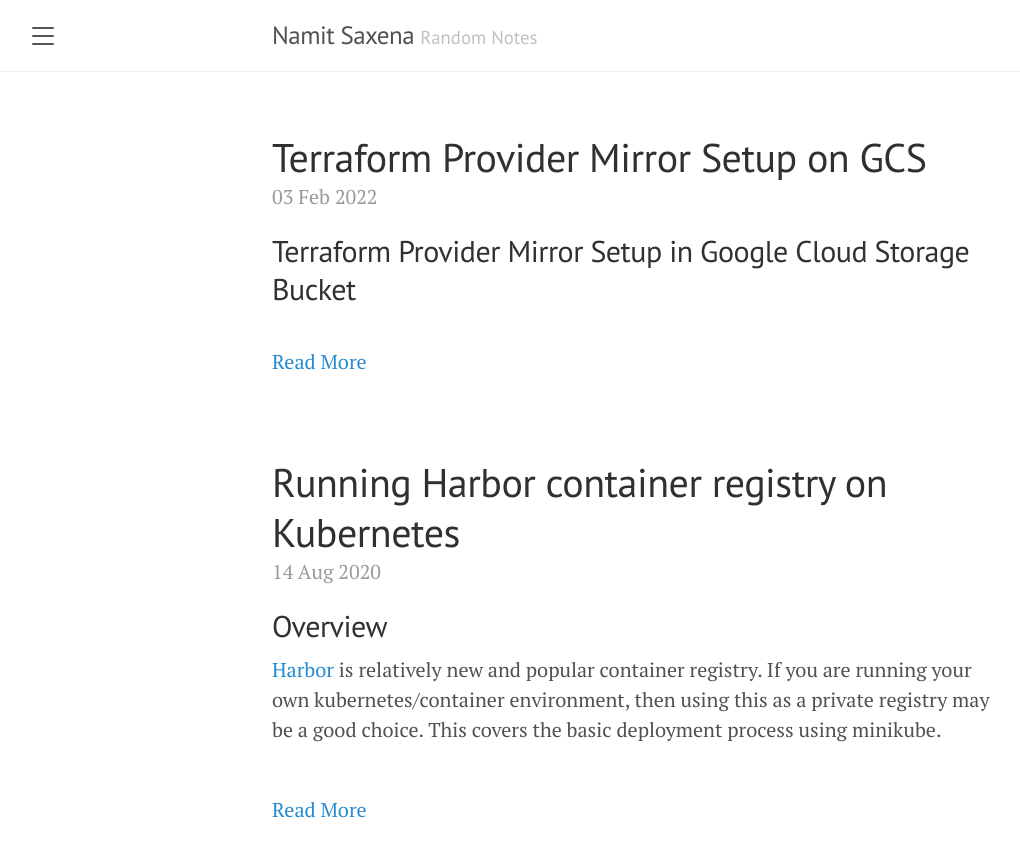
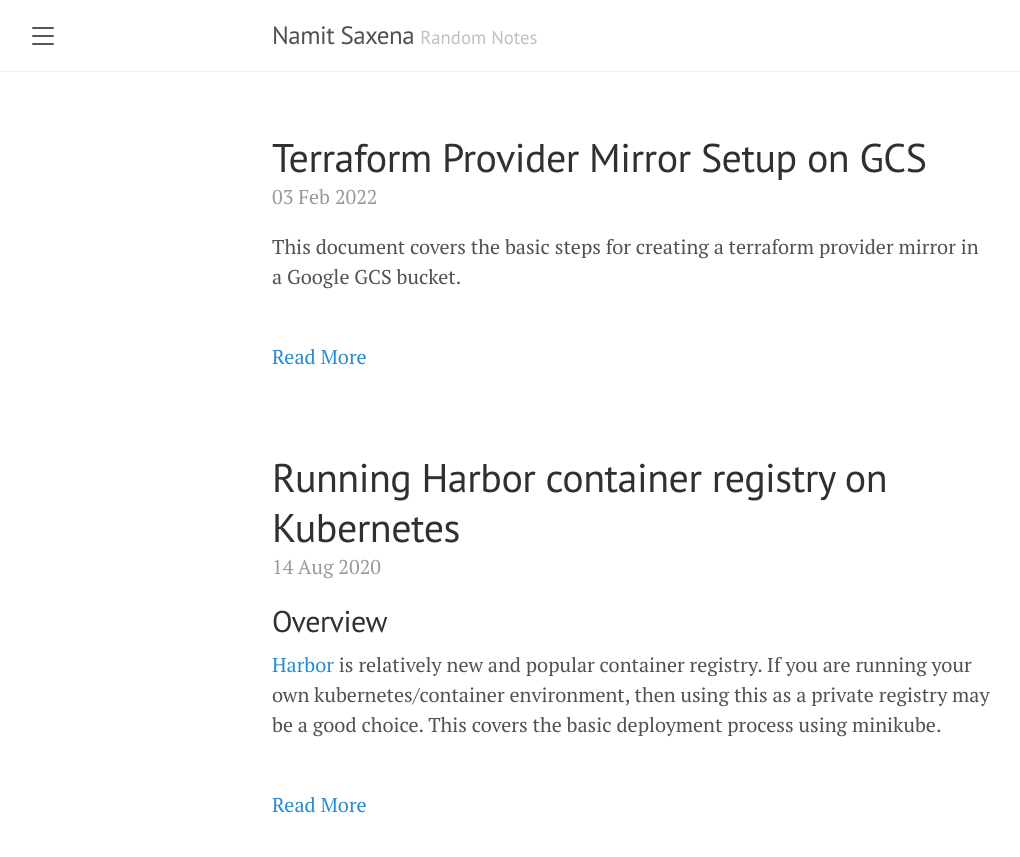
Before and after one commit to namitsaxena/namitsaxena.github.io, a Jekyll site: the page built from index.html, in a window 1280 px wide and 900 px high. Shown: the top 857 px of the window, without its empty margins (8-1028 px from the left). Built offline with Jekyll 4.4.1, drawn with Linux system fonts in a browser that asks for light colours; nearby versions of some CDN libraries; the list of posts is cut into pages by our own code.

Commit message:
removing heading from within page body

```diff
--- a/blog/_posts/2022-02-03-terraform-gcp-mirror.md
+++ b/blog/_posts/2022-02-03-terraform-gcp-mirror.md
@@ -1,12 +1,16 @@
 ---
 layout: page
 title: Terraform Provider Mirror Setup on GCS
-categories: [tech, cloud]
-tags: [terraform, tech, cloud]
+categories:
+  - tech
+  - cloud
+tags:
+  - terraform
+  - tech
+  - cloud
 comments: true
+published: true
 ---
-
-## Terraform Provider Mirror Setup in Google Cloud Storage Bucket
 
 This document covers the basic steps for creating a terraform provider mirror in a Google GCS bucket.
 
```
